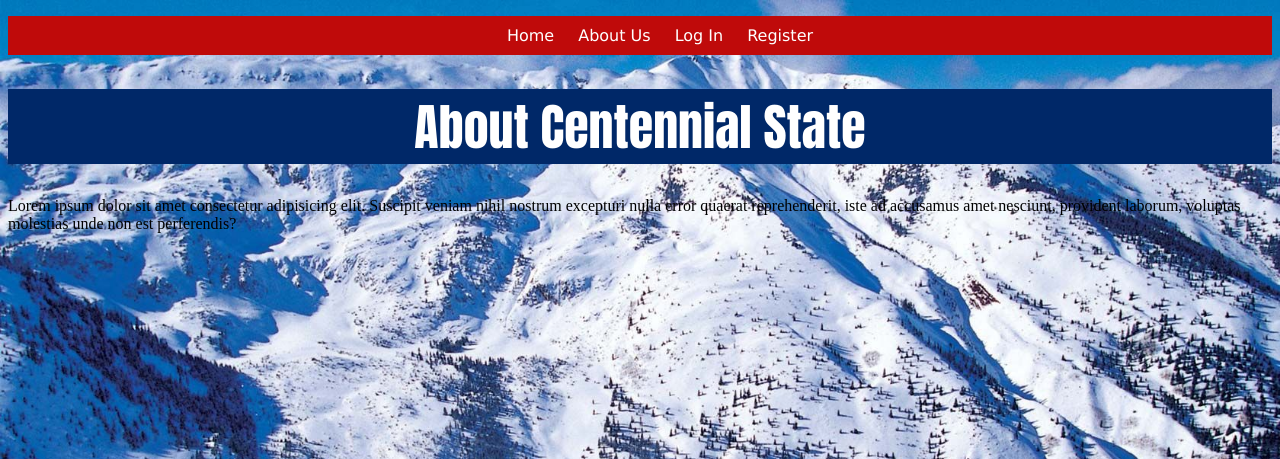
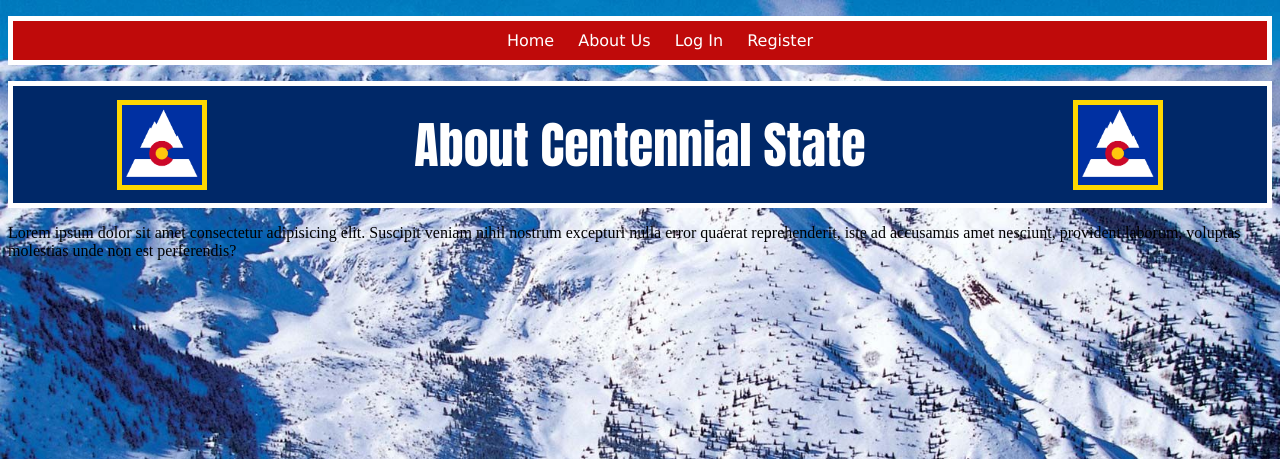
Before and after one commit to djrich87/centennial-state, a Flask app: page /info in a window 1280 px wide. Shown: the top 459 px of the page. Run offline with Flask 2, Linux system fonts and the light colour scheme.

Commit message:
add image borders

```diff
--- a/myapp/static/css/main.css
+++ b/myapp/static/css/main.css
@@ -11,6 +11,8 @@
   text-align: center;
   color: white;
   font-size: bold;
+  border: 10px;
+  border: 5px solid rgb(255, 255, 255);
 }
 
 
@@ -39,6 +41,12 @@
   text-decoration: none;
 }
 
+div.header {
+  border: 10px;
+  border: 5px solid rgb(255, 255, 255);
+  line-height: 1;
+}
+
 h1{
   text-align: center;
   font-family:Impact, Haettenschweiler, 'Arial Narrow Bold', sans-serif;
@@ -51,6 +59,8 @@
   height: 80px;
   width: 80px;
   list-style: none;
+  border: 10px;
+  border: 5px solid rgb(255, 215, 0);
 }
 
 .header {
--- a/myapp/templates/account.html
+++ b/myapp/templates/account.html
@@ -1,10 +1,12 @@
 {% extends "base.html" %}
 {% block content %}
 
-<div class="jumbotron">
+<div class="header">
+    <img src="/static/images/co-mount.jpg" />
     <div align="center">
         <h1>Welcome to the Slopes {{current_user.username}}</h1>
     </div>
+    <img src="/static/images/co-mount.jpg" />
 </div>
 
 <div class="container">
--- a/myapp/templates/info.html
+++ b/myapp/templates/info.html
@@ -1,7 +1,11 @@
 {% extends "base.html" %}
 {% block content %}
-    <div class="jumbotron">
+    <div class="header">
+        <img src="/static/images/co-mount.jpg" />
         <h1>About Centennial State</h1>
+        <img src="/static/images/co-mount.jpg" />
+    </div>
+    <div>
         <p>Lorem ipsum dolor sit amet consectetur adipisicing elit. Suscipit veniam nihil nostrum excepturi nulla error quaerat reprehenderit, iste ad accusamus amet nesciunt, provident laborum, voluptas molestias unde non est perferendis?</p>
     </div>
 
```
Also changed, not shown: myapp/static/images/Flag-of-Colorado.png (added).
